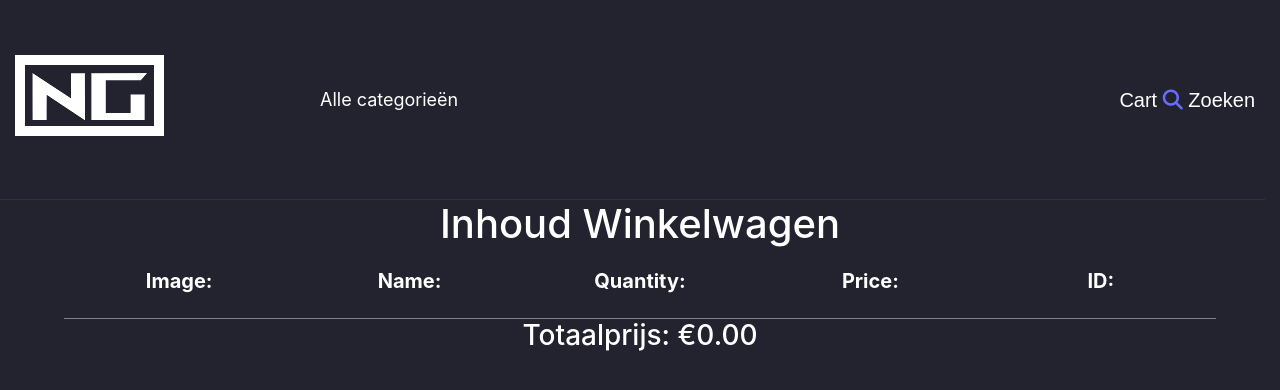
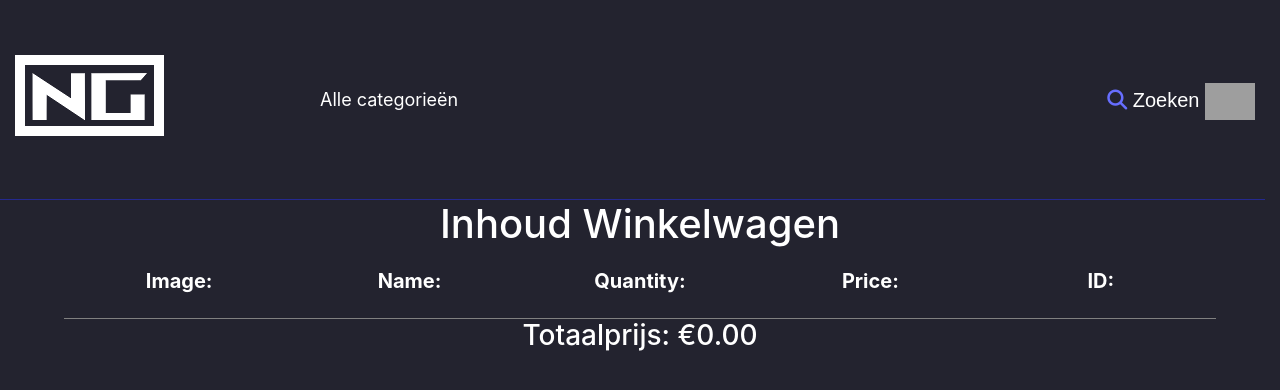
Before and after one commit to OvQuin6y/NerdyGadgets, a PHP site: page /cart.php in a window 1280 px wide. Shown: the top 390 px of the page. Run offline with PHP 8.4, Linux system fonts and the light colour scheme; data that the repository does not hold is empty; some libraries are stand-ins or nearby versions; some web fonts are replaced; grey boxes are pictures that could not be loaded.

Commit message:
Push voor merge conflict.

```diff
--- a/Public/CSS/style.css
+++ b/Public/CSS/style.css
@@ -266,6 +266,10 @@ ul#ul-class-price li {
 .HrefDecoration {
     color: #ffffff;
 }
+.cart-image {
+    width: 50px;
+    height: auto;
+}
 
 .HrefDecoration i.search {
     color: #676EFF;
--- a/header.php
+++ b/header.php
@@ -49,8 +49,8 @@ $databaseConnection = connectToDatabase();
 <!-- code voor US3: zoeken -->
         <ul id="ul-class-navigation">
             <li>
-                <a href="cart.php" class="HrefDecoration"> Cart</a>
                 <a href="browse.php" class="HrefDecoration"><i class="fas fa-search search"></i> Zoeken</a>
+                <a href="cart.php" class="HrefDecoration"><img class="cart-image" src="Public/Img/cart.png"></a>
             </li>
         </ul>
 <!-- einde code voor US3 zoeken -->
```
